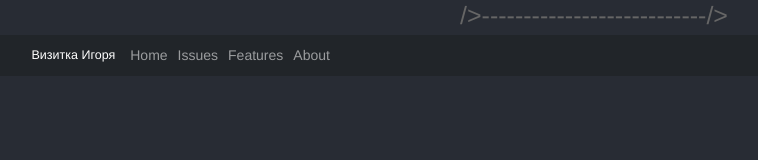
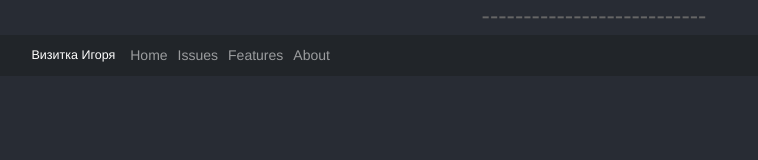
Before and after one commit to liestory/react-study, a React (Create React App) app: page / in a window 1280 px wide. Shown: the top 160 px of the page, without its empty margins (46-804 px from the left). Built offline with nearby package versions, Linux system fonts and the light colour scheme.

Commit message:
странные пробы пера, но вроде в нужном направлении

```diff
--- a/src/App.js
+++ b/src/App.js
@@ -5,14 +5,14 @@ import 'bootstrap/dist/css/bootstrap.min.css';
 import MyPractics from "./component/MyPractics";
 import Issues from "./component/Issues";
 import {BrowserRouter, Route, Switch,} from "react-router-dom";
-// import
+
 
 function App() {
     return (
         <div className="App">
             <BrowserRouter>
                 <header style={{'background-color': '#282c34'}}>
-                    <h1>/>---------------------------/></h1>
+                    <h1>---------------------------</h1>
                     <Menu/>
                 </header>
 
```
